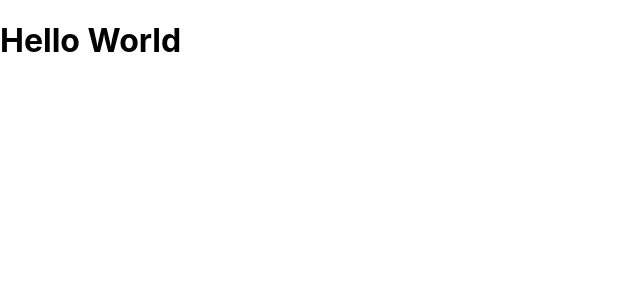
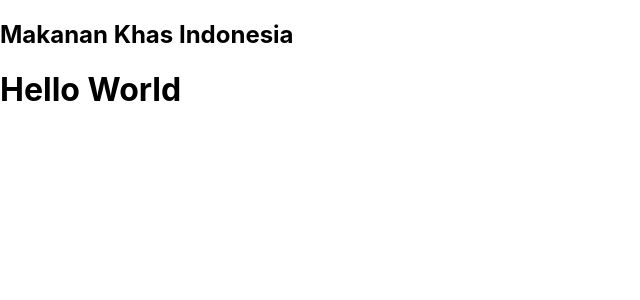
Before and after one commit to Hikmaalakbaar/hello-react, a React (Create React App) app: page / in a window 1280 px wide. Shown: the top 300 px of the page, without its empty margins (0-640 px from the left). Built offline with nearby package versions, Linux system fonts and the light colour scheme.

Commit message:
Materi 9: Class Component File Terpisah

```diff
--- a/src/App.js
+++ b/src/App.js
@@ -1,21 +1,12 @@
 import { Component } from 'react';
-import logo from './logo.svg';
+import Header from './Header';
 
-class Header extends Component{
-  render(){
-    return(
-      <div>
-        <h2>Makanan Khas Indonesia</h2>
-      </div>
-    );
-  }
-}
 
 class App extends Component{
   render(){
     return(
       <div>
-        <header/>
+        <Header/>
         <h1>Hello World</h1>
       </div>
     );
--- /dev/null
+++ b/src/Header.js
@@ -0,0 +1,13 @@
+import React, {Component} from "react";
+
+class Header extends Component{
+  render(){
+    return(
+      <div>
+        <h2>Makanan Khas Indonesia</h2>
+      </div>
+    );
+  }
+}
+
+export default Header;
```
